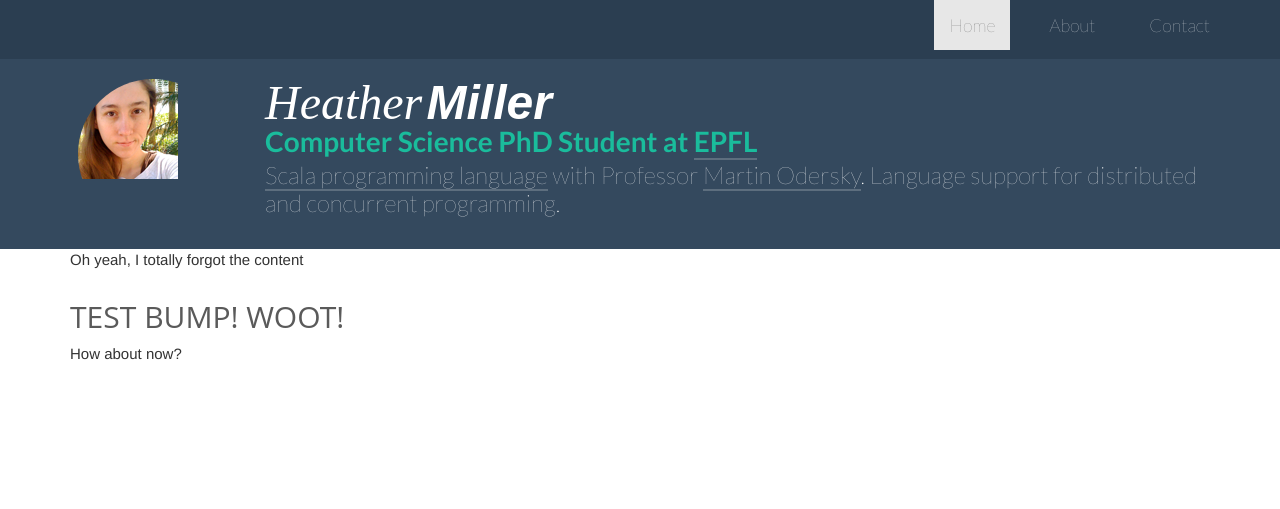
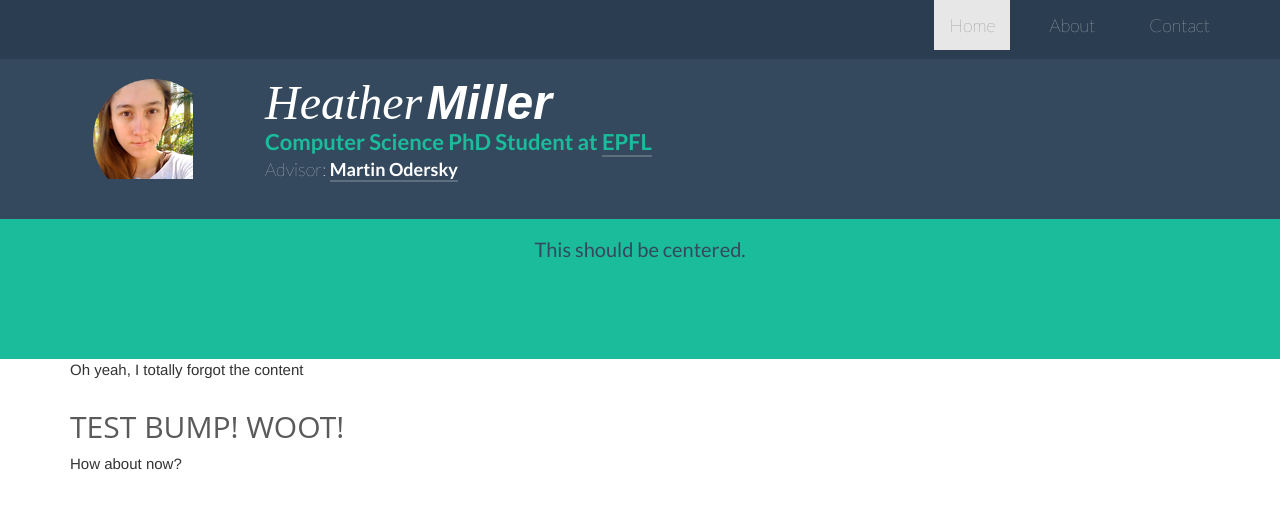
Before and after one commit to heathermiller/wwwheathermiller, a Jekyll site: the page built from test-page-attempt.md, in a window 1280 px wide. Shown: the top 509 px of the page. Built offline with Jekyll 4.4.1, drawn with Linux system fonts in a browser that asks for light colours.

Commit message:
Made stuff smaller, fits nicer now

```diff
--- a/_config.yml
+++ b/_config.yml
@@ -4,9 +4,11 @@ baseurl: ""
 first-name: 'Heather'
 last-name: 'Miller'
 job-title: 'Computer Science PhD Student at <a href="http://ic.epfl.ch/">EPFL</a>'
-blurb-about-self: '<a href="http://scala-lang.org">Scala programming language</a> with Professor <a href="http://lampwww.epfl.ch/~odersky/">Martin Odersky</a>. Language support for distributed and concurrent programming.'
+blurb-about-self: 'Advisor: <a style="font-weight: bold;" href="http://lampwww.epfl.ch/~odersky/">Martin Odersky</a>'
 profpic: '/resources/img/profilepic.png'
 profpic-retina: '/resources/img/profilepic@2x.png'
 twitter: heathercmiller
 
+# <a href="http://scala-lang.org">Scala programming language</a> with Professor
+# . Language support for distributed and concurrent programming.
 # <a href="http://www.nsfgrfp.org/">US NSF Graduate Research Fellow</a> and PhD student working on the Scala programming language with Professor Martin Odersky.
--- a/_includes/header.html
+++ b/_includes/header.html
@@ -22,7 +22,7 @@
     <script src="{{ site.baseurl }}/resources/js/vendor/bootstrap.min.js" type="text/javascript" ></script>
 
     <!-- Fonts -->
-    <link href='http://fonts.googleapis.com/css?family=Lato:100,700,900' rel='stylesheet' type='text/css'>
+    <link href='http://fonts.googleapis.com/css?family=Lato:100,300,400,700,900,100italic,300italic,400italic,700italic,900italic' rel='stylesheet' type='text/css'>
     <script type="text/javascript" src="//use.typekit.net/wms5uej.js"></script>
     <script type="text/javascript">try{Typekit.load();}catch(e){}</script>
 
--- a/_layouts/front.html
+++ b/_layouts/front.html
@@ -11,7 +11,7 @@ layout: default
         <div class="profile-pic centered">&nbsp;</div>
       </div>
       <div class="col-md-10">
-        <div class="profile visible-xs visible-sm">
+        <div class="profile visible-xs visible-sm centered">
           <div style="text-align: center;">
             <div class="first name">{{ site.first-name }}</div>
             <div class="last name">{{ site.last-name }}</div>
@@ -29,6 +29,15 @@ layout: default
     </div>
   </div>
 </div>
+<div class="about-me">
+  <div class="container">
+    <div class="row">
+      <div class="col-md-12 center" style="text-align: center;">
+        This should be centered.
+      </div>
+    </div>
+  </div>
+</div>
 
 <div class="container">
   {{ content }}
--- a/resources/css/main.css
+++ b/resources/css/main.css
@@ -128,7 +128,7 @@ ul > li {
   padding: 20px;
   background-color: #34495E;
   width: 100%;
-  min-height: 190px;
+  min-height: 140px;
 }
 
 .navbar {
@@ -144,25 +144,24 @@ ul > li {
   /*position: relative;*/
   /*float: left;*/
   /*margin-top: 20px;*/
-  padding-right: 20px;
-  width: 150px;
-  height: 150px;
-  border-radius: 75px;
-  -webkit-border-radius: 75px;
-  -moz-border-radius: 75px;
+  /*padding-right: 20px;*/
+  width: 120px;
+  height: 120px;
+  border-radius: 60px;
+  -webkit-border-radius: 60px;
+  -moz-border-radius: 60px;
   background: url('{{ site.baseurl }}{{ site.profpic }}') no-repeat;
 }
 
 @media all and (-webkit-min-device-pixel-ratio: 1.5) {
   .profile-pic {
     background-image: url('{{ site.baseurl }}{{ site.profpic-retina }}');
-    background-size: 150px 150px;
+    background-size: 120px 120px;
   }
 }
 
 .profile {
-  position: relative;
-  float: left;
+  display: block;
 }
 
 .name {
@@ -170,6 +169,7 @@ ul > li {
   font-size: 48px;
   color: #ffffff;
   line-height: 1em;
+  margin-bottom: 4px;
 }
 
 .first {
@@ -195,7 +195,7 @@ ul > li {
   font-style: normal;
   font-weight: 700;
   color: #1ABC9C;
-  font-size: 28px;
+  font-size: 22px;
   margin-bottom: 6px;
 }
 
@@ -211,7 +211,7 @@ ul > li {
   font-family: 'Lato', sans-serif;
   color: #ffffff;
   line-height: 1.2em;
-  font-size: 24px;
+  font-size: 18px;
   font-weight: 100;
 }
 
@@ -224,3 +224,15 @@ ul > li {
   color: #E74C3C;
   font-weight: 100;
 }
+
+.about-me {
+  background-color: #1ABC9C;
+  min-height: 140px;
+  width: 100%;
+  font-family: 'Lato', sans-serif;
+  color: #34495E;
+  font-weight: 400;
+  font-size: 20px;
+  padding-top: 20px;
+  padding-bottom: 20px;
+}
```
Also changed, not shown: resources/less/variables.less (+6 -6 lines), resources/css/bootstrap.min.css.
